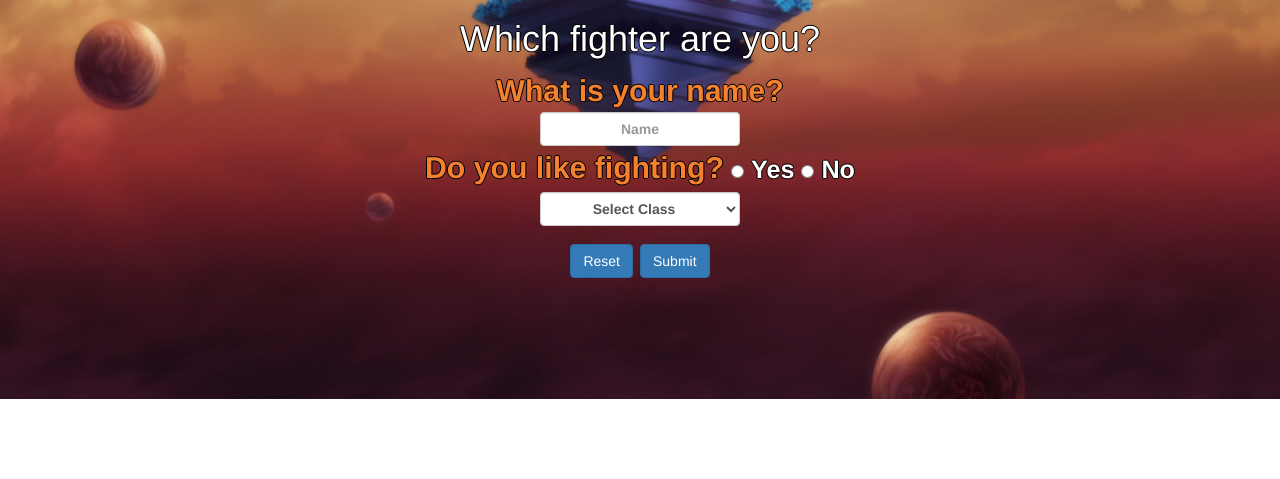
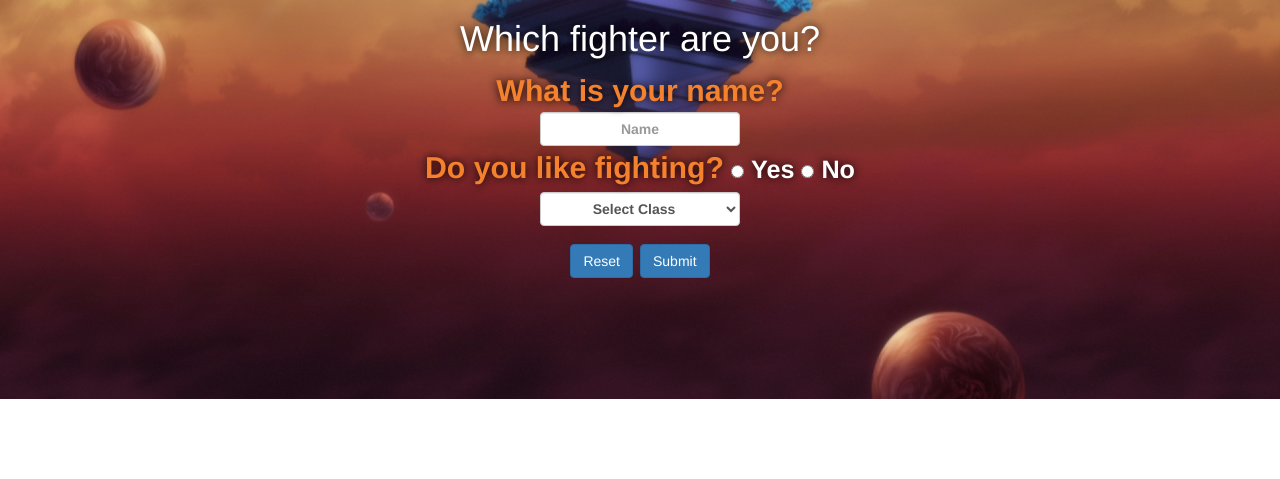
Before and after one commit to Akoni8/cst336-hw4, a PHP site: page / in a window 1280 px wide. Shown: the part 321-800 px from the top of the page. Run offline with PHP 8.4, Linux system fonts and the light colour scheme; some libraries are stand-ins or nearby versions.

Commit message:
updated font shadow

```diff
--- a/css/styles.css
+++ b/css/styles.css
@@ -6,7 +6,8 @@ body {
     font-family: helvetica;
     font-size: 1.4em;
     font-weight: bold;
-    text-shadow: 1px 0 0 #000, 0 -1px 0 #000, 0 1px 0 #000, -1px 0 0 #000;
+    /*text-shadow: 1px 0 0 #000, 0 -1px 0 #000, 0 1px 0 #000, -1px 0 0 #000;*/
+     text-shadow: 0 0 10px rgba(0,0,0,1);
 }
 #container {
     margin: 0 auto;
```
